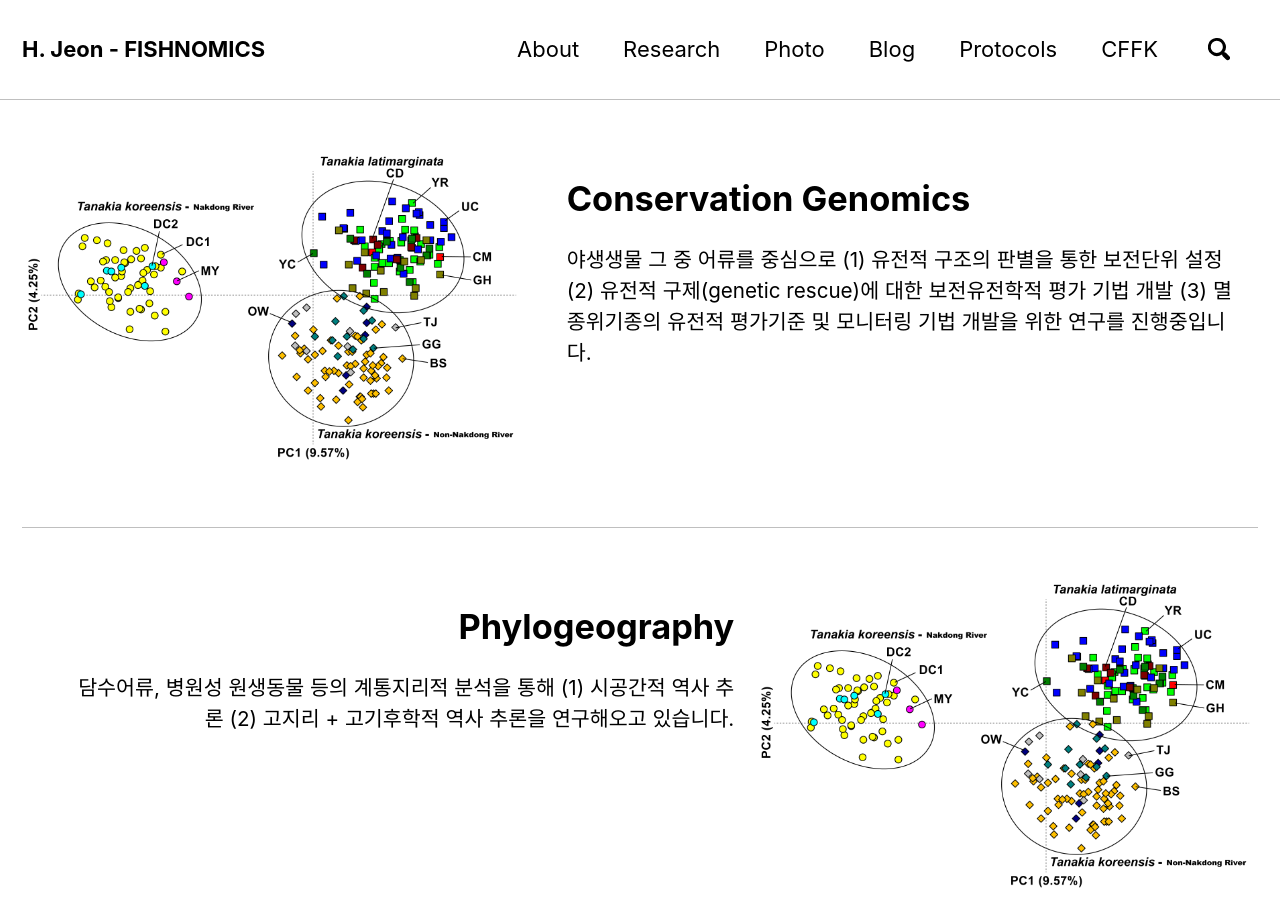
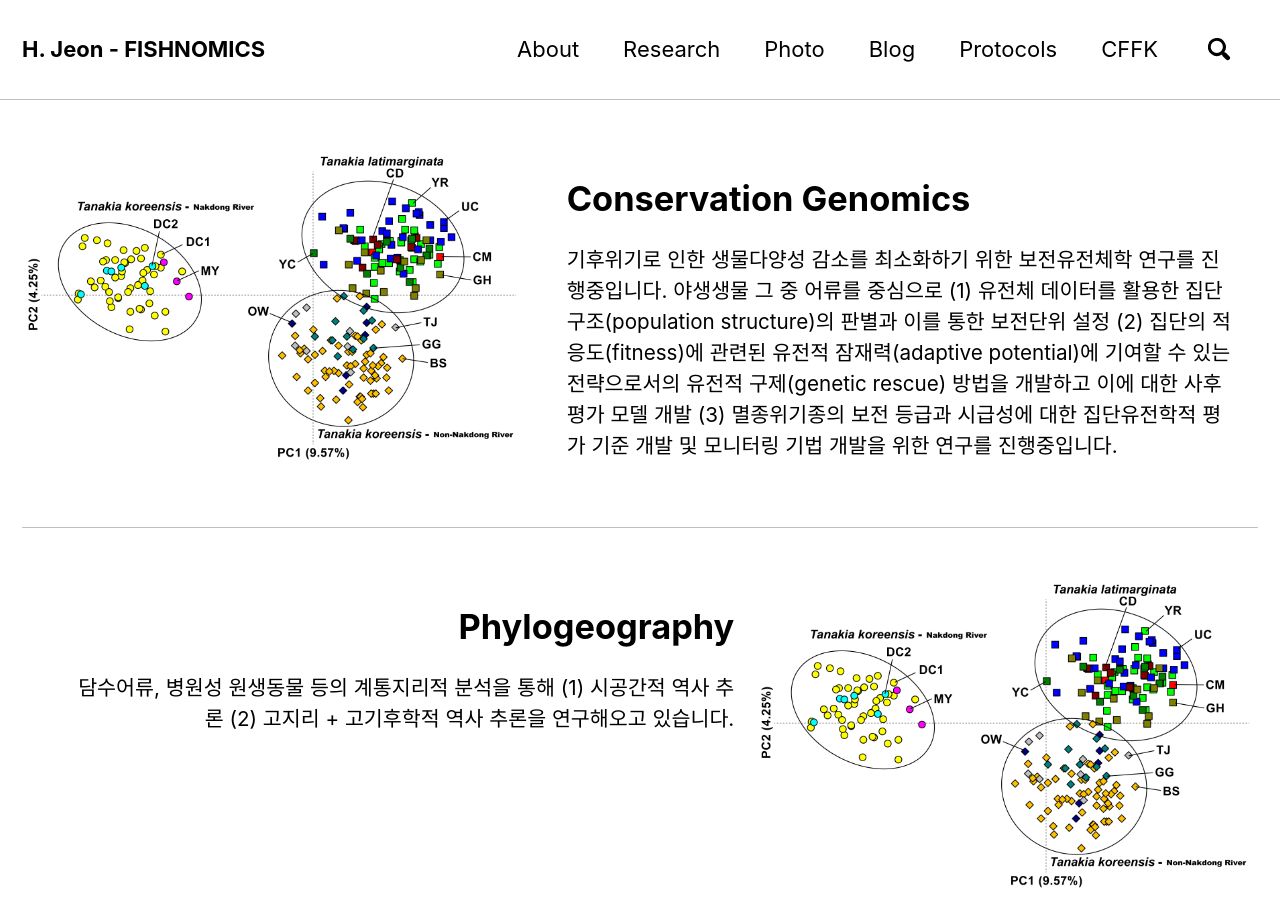
Before and after one commit to jhb5696/jhb5696.github.io, a Jekyll site: the page built from _pages/research.md, in a window 1280 px wide and 900 px high. Built offline with Jekyll 4.4.1, drawn with Linux system fonts in a browser that asks for light colours; nearby versions of some CDN libraries; comment, search, counter and statistics services are not loaded.

Commit message:
Update research.md

```diff
--- a/_pages/research.md
+++ b/_pages/research.md
@@ -5,7 +5,7 @@ title: "Research"
 feature_row1:
   - image_path: /assets/images/pca.png
     title: "Conservation Genomics"
-    excerpt: '야생생물 그 중 어류를 중심으로 (1) 유전적 구조의 판별을 통한 보전단위 설정 (2)  유전적 구제(genetic rescue)에 대한 보전유전학적 평가 기법 개발 (3) 멸종위기종의 유전적 평가기준 및 모니터링 기법 개발을 위한 연구를 진행중입니다.'
+    excerpt: '기후위기로 인한 생물다양성 감소를 최소화하기 위한 보전유전체학 연구를 진행중입니다. 야생생물 그 중 어류를 중심으로 (1) 유전체 데이터를 활용한 집단 구조(population structure)의 판별과 이를 통한 보전단위 설정 (2) 집단의 적응도(fitness)에 관련된 유전적 잠재력(adaptive potential)에 기여할 수 있는 전략으로서의 유전적 구제(genetic rescue) 방법을 개발하고 이에 대한 사후 평가 모델 개발 (3) 멸종위기종의 보전 등급과 시급성에 대한 집단유전학적 평가 기준 개발 및 모니터링 기법 개발을 위한 연구를 진행중입니다.'
 feature_row2:
   - image_path: /assets/images/pca.png
     title: "Phylogeography"
```
